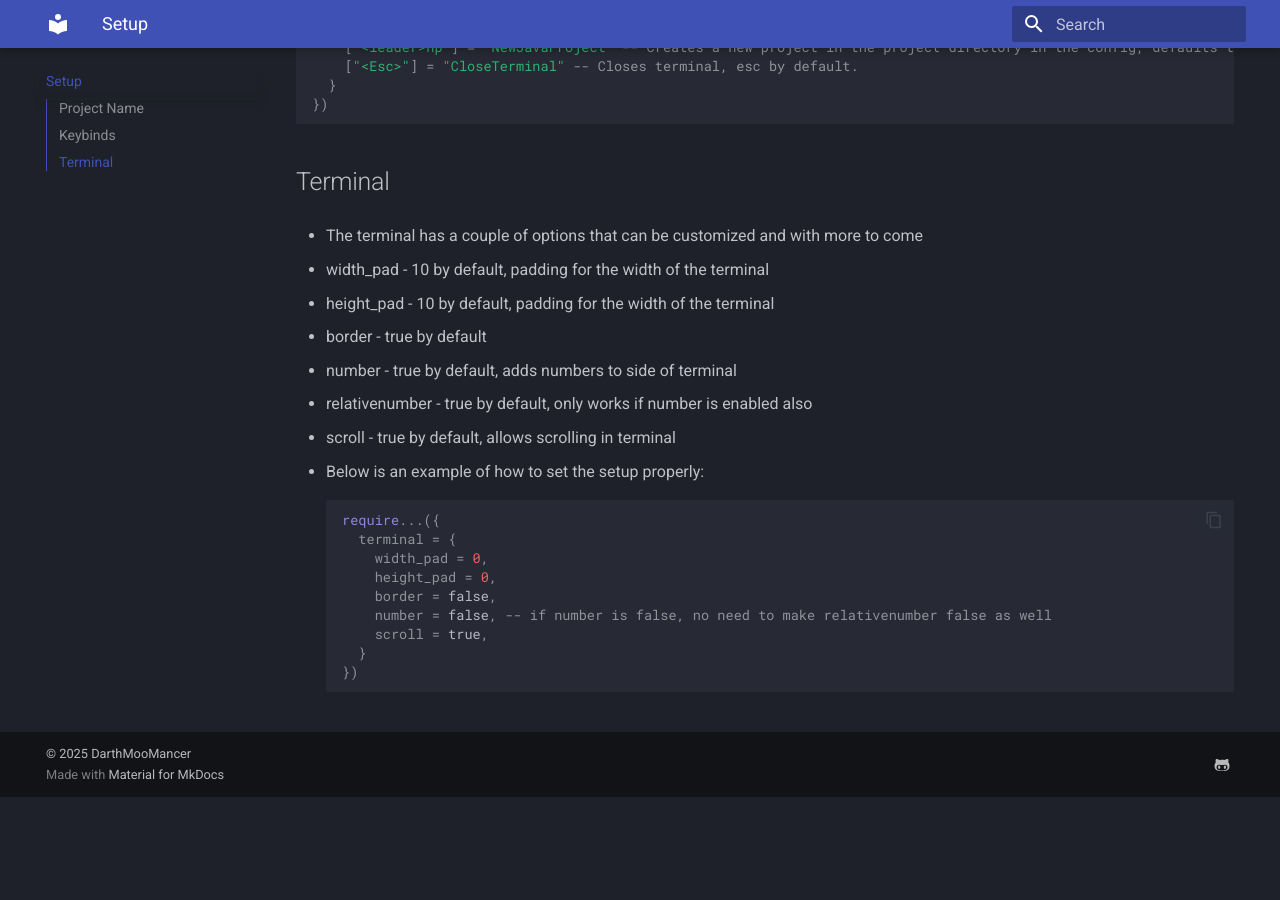
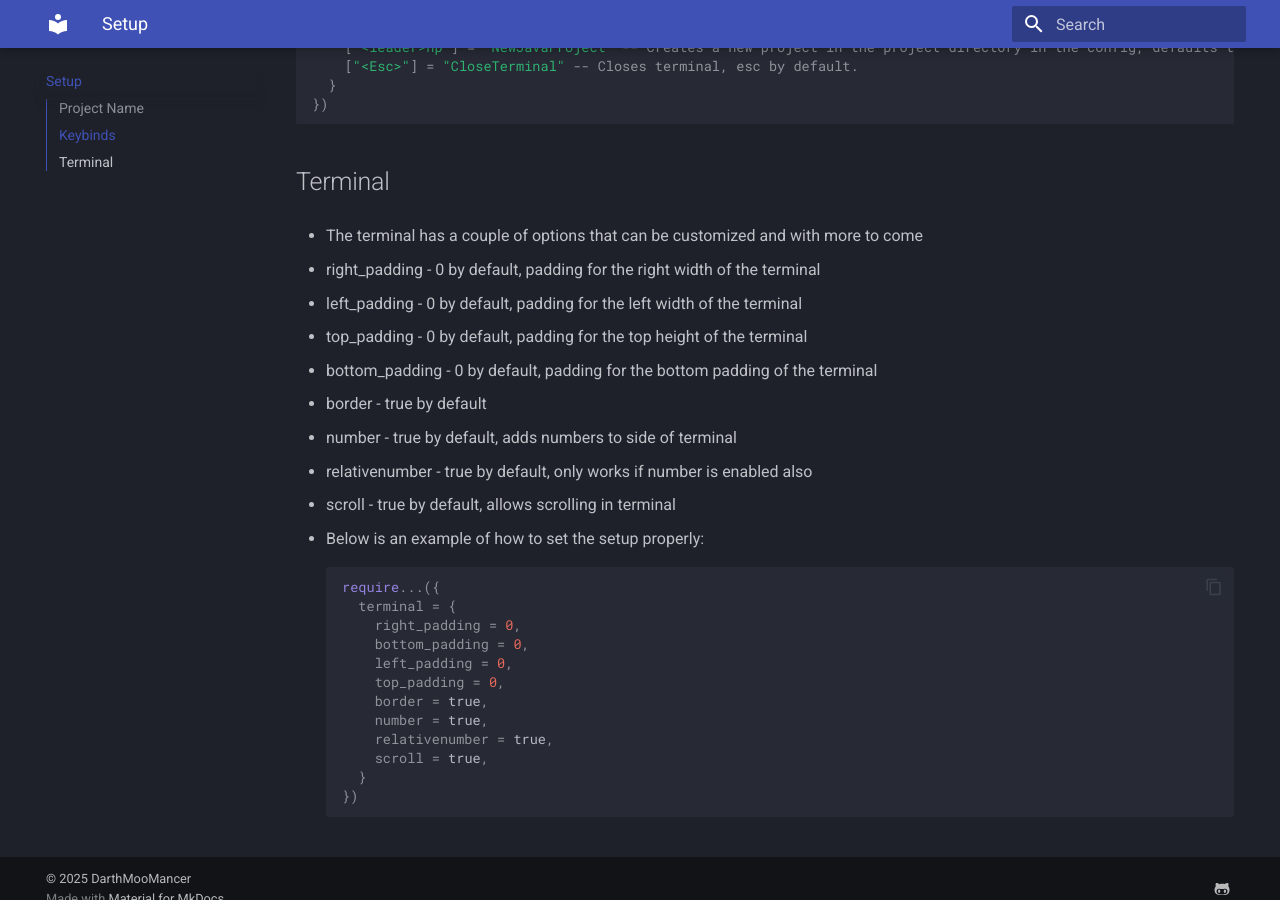
Before and after one commit to DarthMooMancer/Javanvim.docs, an MkDocs documentation site: the page built from docs/setup.md, in a window 1280 px wide and 900 px high, scrolled down 666 px. Built offline with MkDocs 1.6.1 and Material for MkDocs 9.7.7, drawn with Linux system fonts in a browser that asks for light colours; before the commit the page ends 1463 px from its top, so only the background shows below that.

Commit message:
Update setup.md

````diff
--- a/docs/setup.md
+++ b/docs/setup.md
@@ -29,23 +29,28 @@
 
 ## Terminal
 
-- The terminal has a couple of options that can be customized and with more to come
+* The terminal has a couple of options that can be customized and with more to come
 
-  * width_pad - 10 by default, padding for the width of the terminal
-  * height_pad - 10 by default, padding for the width of the terminal
+  * right_padding - 0 by default, padding for the right width of the terminal
+  * left_padding - 0 by default, padding for the left width of the terminal
+  * top_padding - 0 by default, padding for the top height of the terminal
+  * bottom_padding - 0 by default, padding for the bottom padding of the terminal
   * border - true by default
   * number - true by default, adds numbers to side of terminal
   * relativenumber - true by default, only works if number is enabled also
   * scroll - true by default, allows scrolling in terminal
 
-- Below is an example of how to set the setup properly:
+* Below is an example of how to set the setup properly:
 ```lua
 require...({
   terminal = {
-    width_pad = 0,
-    height_pad = 0,
-    border = false,
-    number = false, -- if number is false, no need to make relativenumber false as well
+    right_padding = 0,
+    bottom_padding = 0,
+    left_padding = 0,
+    top_padding = 0,
+    border = true,
+    number = true,
+    relativenumber = true,
     scroll = true,
   }
 })
````
